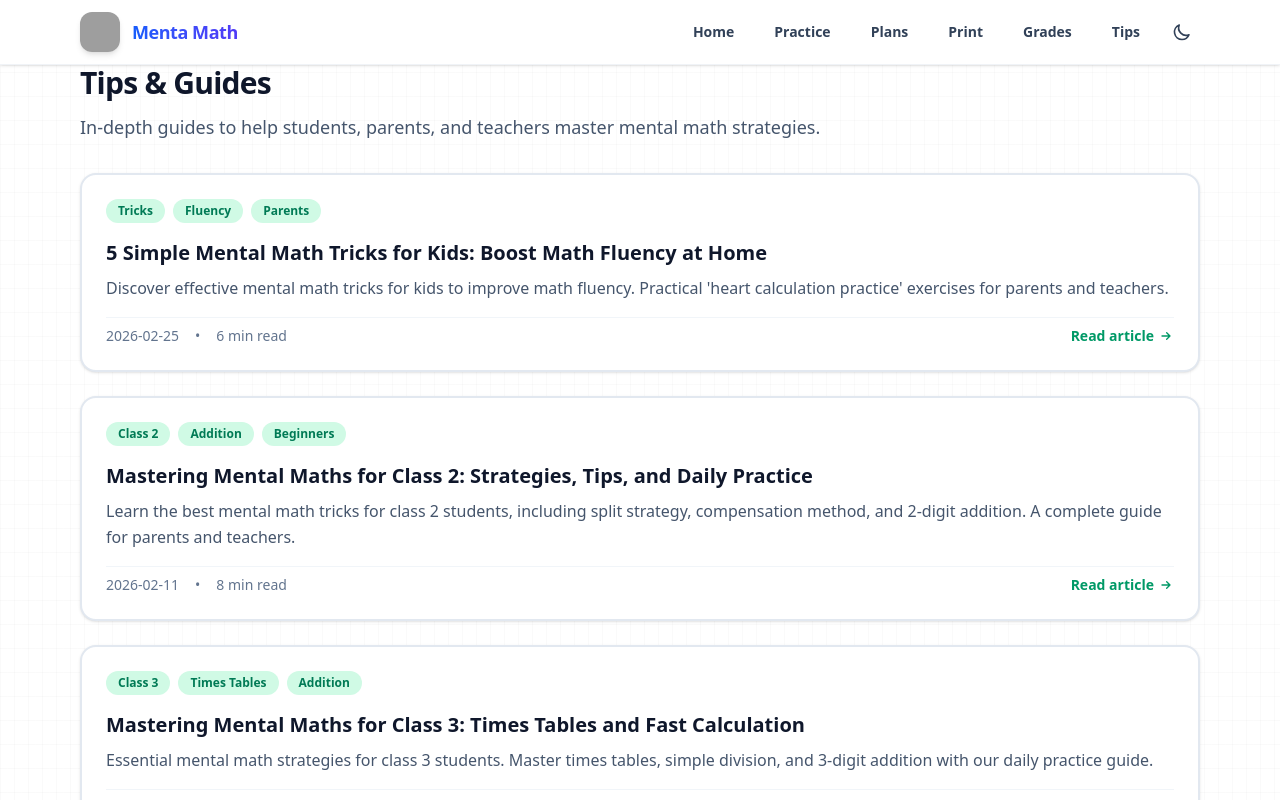
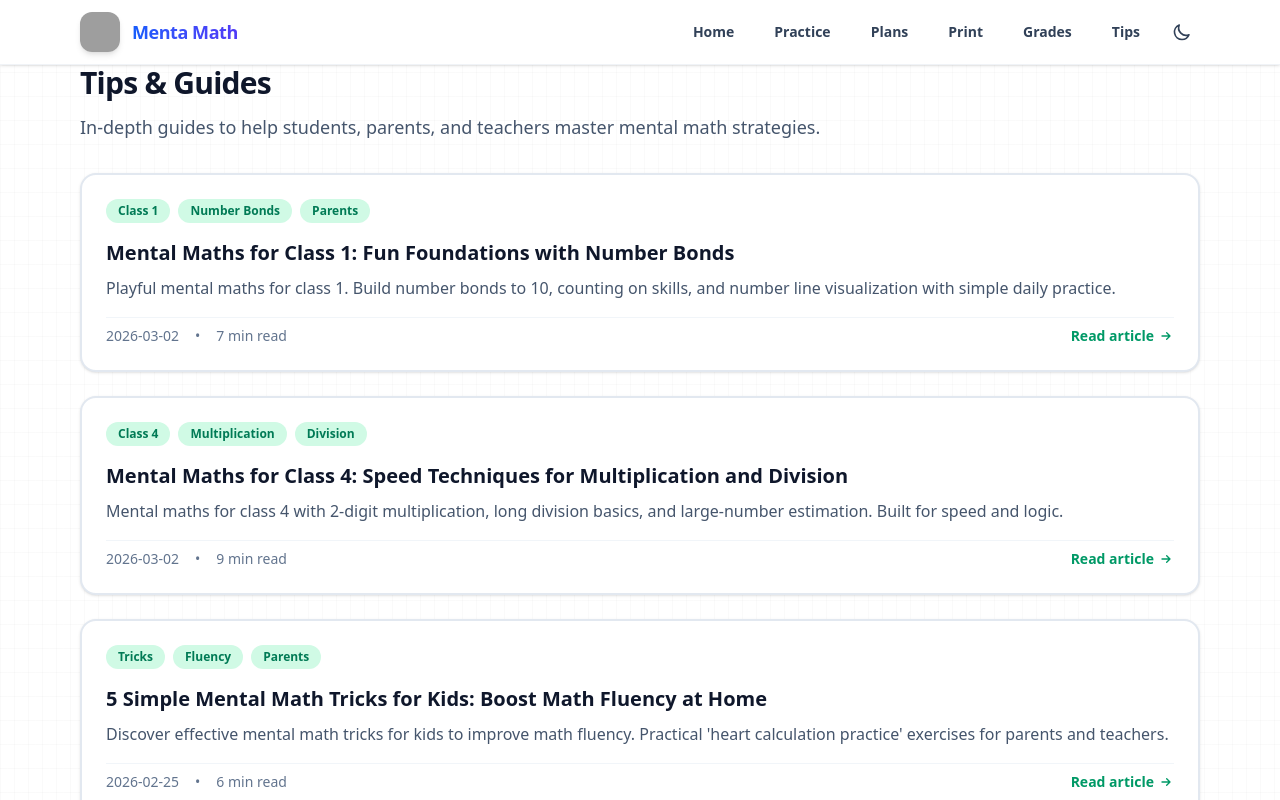
Before and after one commit to leave1017/menta-math, a Next.js app: page /tips in a window 1280 px wide. Shown: the top 800 px of the page. Built offline with nearby package versions, Linux system fonts and the light colour scheme; grey boxes are pictures that could not be loaded.

Commit message:
Update page.tsx

```diff
--- a/src/app/tips/page.tsx
+++ b/src/app/tips/page.tsx
@@ -7,6 +7,22 @@ export const metadata = {
 
 // 文章列表数据
 const allArticles = [
+  {
+    slug: "mental-maths-for-class-1",
+    title: "Mental Maths for Class 1: Fun Foundations with Number Bonds",
+    description: "Playful mental maths for class 1. Build number bonds to 10, counting on skills, and number line visualization with simple daily practice.",
+    date: "2026-03-02",
+    readTime: "7 min",
+    tags: ["Class 1", "Number Bonds", "Parents"],
+  },
+  {
+    slug: "mental-maths-for-class-4",
+    title: "Mental Maths for Class 4: Speed Techniques for Multiplication and Division",
+    description: "Mental maths for class 4 with 2-digit multiplication, long division basics, and large-number estimation. Built for speed and logic.",
+    date: "2026-03-02",
+    readTime: "9 min",
+    tags: ["Class 4", "Multiplication", "Division"],
+  },
   {
     slug: "mental-math-tricks-for-kids",
     title: "5 Simple Mental Math Tricks for Kids: Boost Math Fluency at Home",
```
